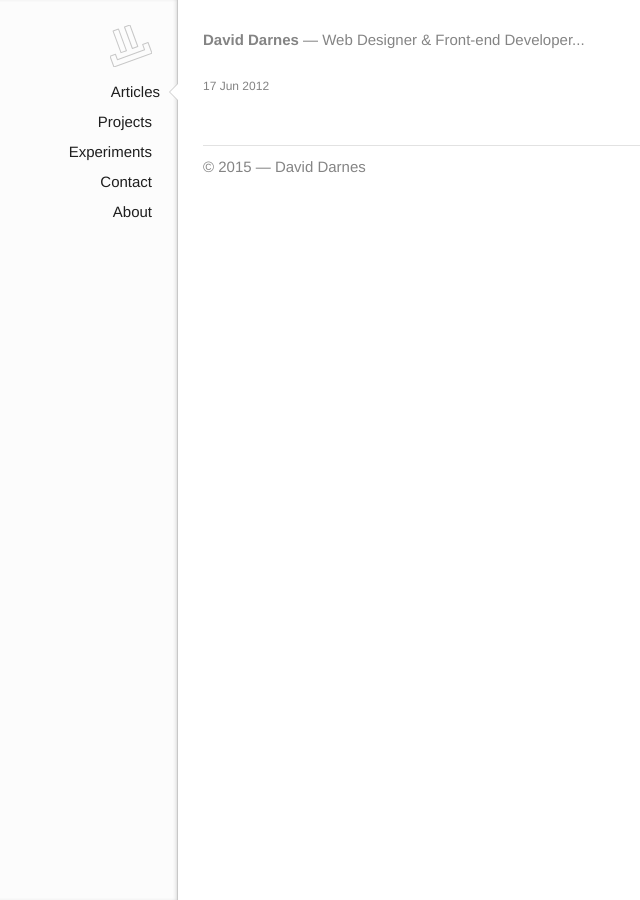
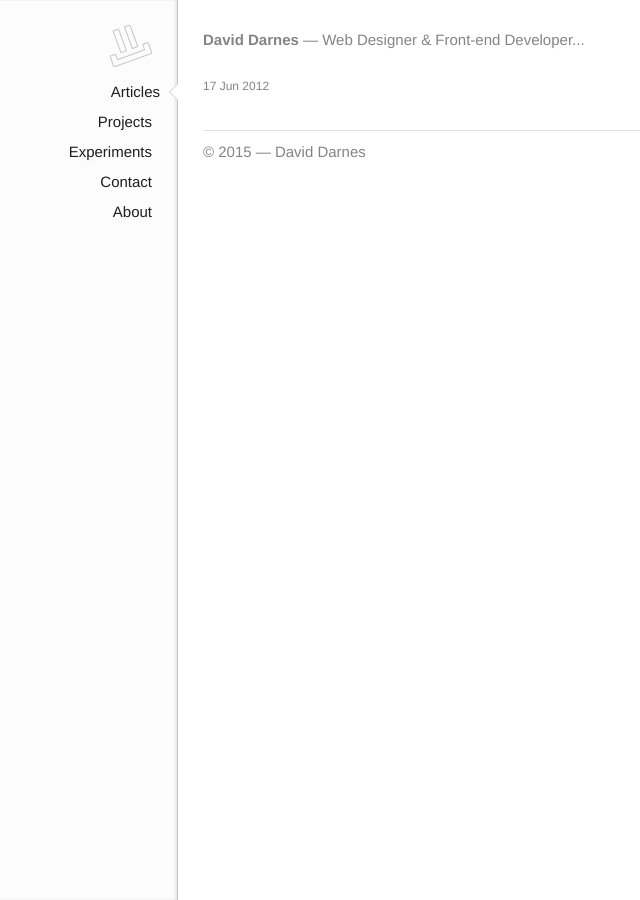
Before and after one commit to daviddarnes/daviddarnes.github.io, a Jekyll site: the page built from _posts/2012-06-17-just-get-it-done.md, in a window 1280 px wide. Shown: the whole page, without its empty margins (78-718 px from the left). Built offline with Jekyll 4.4.1, drawn with Linux system fonts in a browser that asks for light colours.

Commit message:
Removes article padding, no longer needed

```diff
--- a/css/styles.scss
+++ b/css/styles.scss
@@ -371,9 +371,6 @@
 // Articles, projects and experiments
 .article {
 	padding-bottom: 1em;
-	&--single {
-		padding-bottom: 2em;
-	}
 }
 
 
```
